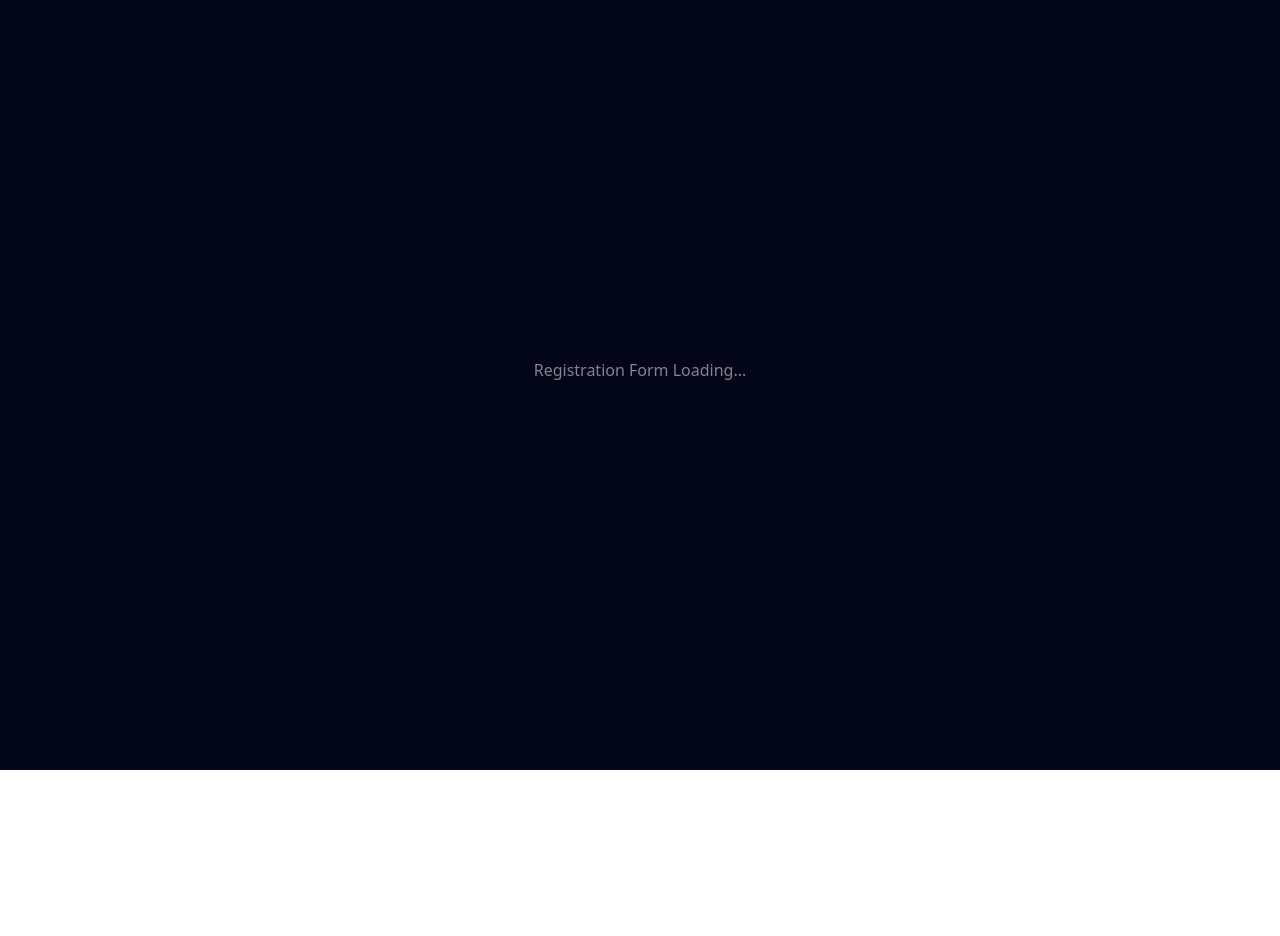
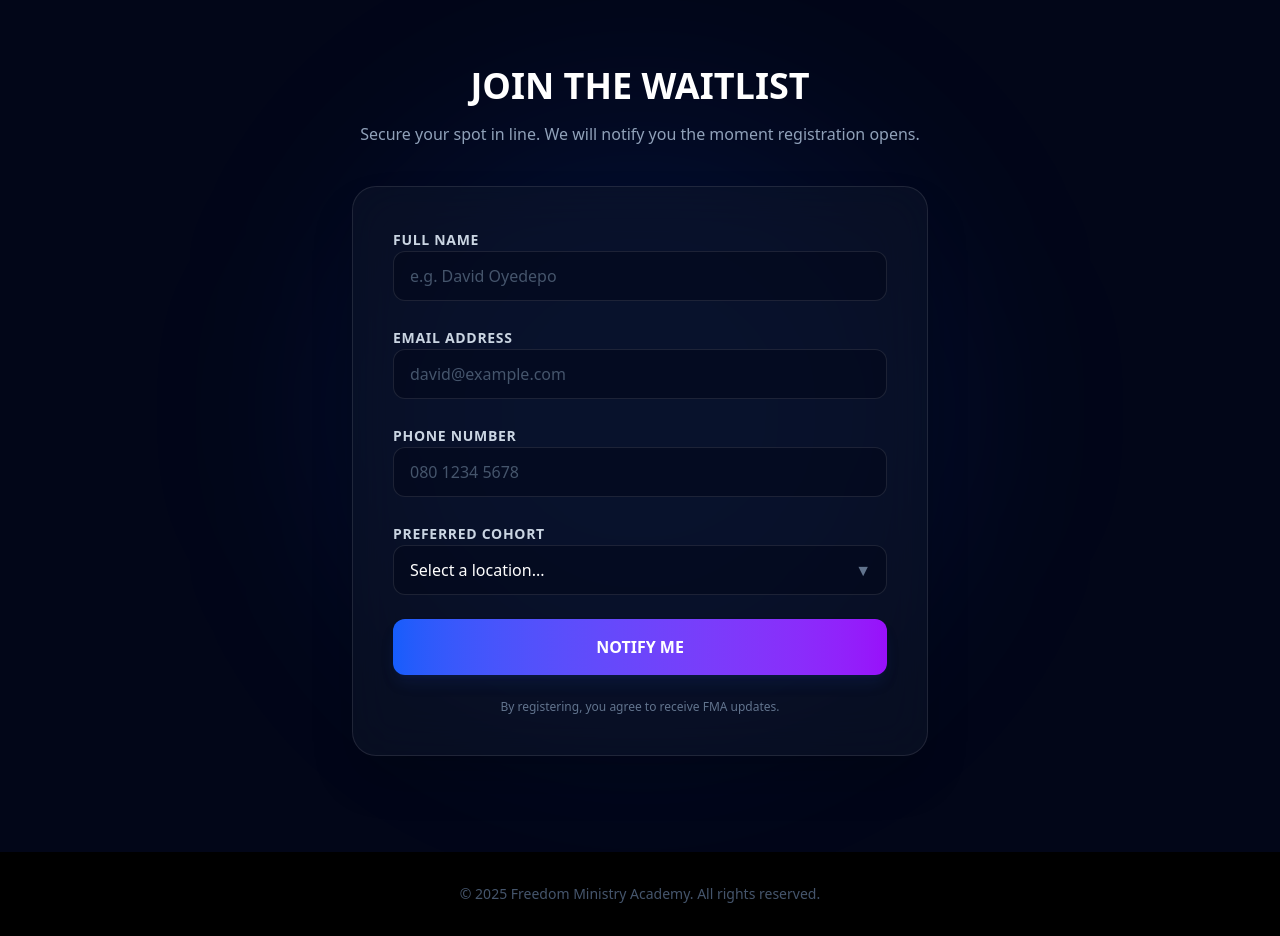
Before and after one commit to asejik/fma-registration, a React (Vite) app: page / in a window 1280 px wide. Shown: the part 1880-2816 px from the top of the page. Before the commit the page ends 2650 px from the top, so only its background shows below. Built offline with nearby package versions, Linux system fonts and the light colour scheme; no server answers.

Commit message:
feat: implement registration form with firestore integration

```diff
--- /dev/null
+++ b/src/components/RegistrationForm.jsx
@@ -0,0 +1,166 @@
+import React, { useState } from 'react';
+import { useForm } from 'react-hook-form';
+import { db } from '../services/firebase';
+import { collection, addDoc, serverTimestamp } from 'firebase/firestore';
+import { Loader2, CheckCircle, AlertCircle } from 'lucide-react';
+
+const RegistrationForm = () => {
+  const [isSubmitting, setIsSubmitting] = useState(false);
+  const [isSuccess, setIsSuccess] = useState(false);
+  const [error, setError] = useState(null);
+
+  const { register, handleSubmit, formState: { errors }, reset } = useForm();
+
+  const onSubmit = async (data) => {
+    setIsSubmitting(true);
+    setError(null);
+
+    try {
+      // 1. Save to Firebase Firestore
+      await addDoc(collection(db, "registrations"), {
+        ...data,
+        createdAt: serverTimestamp(), // detailed server time
+        syncedToSheets: false, // Flag for future background job
+        emailSent: false       // Flag for future email logic
+      });
+
+      // 2. Success Feedback
+      setIsSuccess(true);
+      reset(); // Clear form
+    } catch (err) {
+      console.error("Error saving document: ", err);
+      setError("Something went wrong. Please check your internet connection.");
+    } finally {
+      setIsSubmitting(false);
+    }
+  };
+
+  if (isSuccess) {
+    return (
+      <div id="register" className="py-20 px-4 min-h-[600px] flex items-center justify-center bg-slate-950 relative overflow-hidden">
+        {/* Success Card */}
+        <div className="relative z-10 max-w-md w-full bg-slate-900/50 backdrop-blur-xl border border-green-500/30 rounded-3xl p-8 text-center shadow-2xl animate-fade-in-up">
+          <div className="w-20 h-20 bg-green-500/20 rounded-full flex items-center justify-center mx-auto mb-6 text-green-400">
+            <CheckCircle size={40} />
+          </div>
+          <h3 className="text-3xl font-bold text-white mb-2">You're on the list!</h3>
+          <p className="text-slate-300 mb-8">
+            We have received your interest details. Keep an eye on your email for the official registration announcement.
+          </p>
+          <button
+            onClick={() => setIsSuccess(false)}
+            className="text-sm text-green-400 font-bold hover:text-green-300 underline underline-offset-4"
+          >
+            Register another person
+          </button>
+        </div>
+      </div>
+    );
+  }
+
+  return (
+    <section id="register" className="py-24 px-4 bg-slate-950 relative overflow-hidden">
+      {/* Background Glows */}
+      <div className="absolute top-1/2 left-1/2 -translate-x-1/2 -translate-y-1/2 w-[600px] h-[600px] bg-blue-600/10 blur-[100px] rounded-full pointer-events-none" />
+
+      <div className="relative z-10 max-w-xl mx-auto">
+        <div className="text-center mb-10">
+          <h2 className="text-3xl md:text-4xl font-black text-white mb-4">JOIN THE WAITLIST</h2>
+          <p className="text-slate-400">
+            Secure your spot in line. We will notify you the moment registration opens.
+          </p>
+        </div>
+
+        <form onSubmit={handleSubmit(onSubmit)} className="space-y-6 bg-slate-900/50 backdrop-blur-xl border border-white/10 p-8 md:p-10 rounded-3xl shadow-2xl">
+
+          {/* Full Name */}
+          <div className="space-y-2">
+            <label className="text-sm font-bold text-slate-300 uppercase tracking-wider">Full Name</label>
+            <input
+              {...register("fullName", { required: "Name is required" })}
+              type="text"
+              placeholder="e.g. David Oyedepo"
+              className="w-full bg-slate-950/50 border border-white/10 rounded-xl px-4 py-3 text-white placeholder-slate-600 focus:outline-none focus:border-blue-500 focus:ring-1 focus:ring-blue-500 transition-all"
+            />
+            {errors.fullName && <p className="text-red-400 text-xs flex items-center gap-1"><AlertCircle size={12}/> {errors.fullName.message}</p>}
+          </div>
+
+          {/* Email */}
+          <div className="space-y-2">
+            <label className="text-sm font-bold text-slate-300 uppercase tracking-wider">Email Address</label>
+            <input
+              {...register("email", {
+                required: "Email is required",
+                pattern: { value: /^\S+@\S+$/i, message: "Please enter a valid email" }
+              })}
+              type="email"
+              placeholder="david@example.com"
+              className="w-full bg-slate-950/50 border border-white/10 rounded-xl px-4 py-3 text-white placeholder-slate-600 focus:outline-none focus:border-blue-500 focus:ring-1 focus:ring-blue-500 transition-all"
+            />
+            {errors.email && <p className="text-red-400 text-xs flex items-center gap-1"><AlertCircle size={12}/> {errors.email.message}</p>}
+          </div>
+
+          {/* Phone */}
+          <div className="space-y-2">
+            <label className="text-sm font-bold text-slate-300 uppercase tracking-wider">Phone Number</label>
+            <input
+              {...register("phone", { required: "Phone number is required" })}
+              type="tel"
+              placeholder="080 1234 5678"
+              className="w-full bg-slate-950/50 border border-white/10 rounded-xl px-4 py-3 text-white placeholder-slate-600 focus:outline-none focus:border-blue-500 focus:ring-1 focus:ring-blue-500 transition-all"
+            />
+            {errors.phone && <p className="text-red-400 text-xs flex items-center gap-1"><AlertCircle size={12}/> {errors.phone.message}</p>}
+          </div>
+
+          {/* Cohort Selection */}
+          <div className="space-y-2">
+            <label className="text-sm font-bold text-slate-300 uppercase tracking-wider">Preferred Cohort</label>
+            <div className="relative">
+              <select
+                {...register("cohort", { required: "Please select a cohort" })}
+                className="w-full appearance-none bg-slate-950/50 border border-white/10 rounded-xl px-4 py-3 text-white focus:outline-none focus:border-blue-500 focus:ring-1 focus:ring-blue-500 transition-all"
+              >
+                <option value="">Select a location...</option>
+                <option value="Lagos">Cohort 1: Lagos (March)</option>
+                <option value="Ilorin">Cohort 2: Ilorin (July)</option>
+              </select>
+              <div className="absolute right-4 top-1/2 -translate-y-1/2 pointer-events-none text-slate-500">
+                ▼
+              </div>
+            </div>
+            {errors.cohort && <p className="text-red-400 text-xs flex items-center gap-1"><AlertCircle size={12}/> {errors.cohort.message}</p>}
+          </div>
+
+          {/* Error Message from Firebase */}
+          {error && (
+            <div className="p-3 bg-red-500/10 border border-red-500/20 rounded-lg text-red-400 text-sm text-center">
+              {error}
+            </div>
+          )}
+
+          {/* Submit Button */}
+          <button
+            disabled={isSubmitting}
+            type="submit"
+            className="w-full bg-gradient-to-r from-blue-600 to-purple-600 hover:from-blue-500 hover:to-purple-500 text-white font-bold py-4 rounded-xl shadow-lg shadow-blue-900/20 transform transition-all active:scale-[0.98] disabled:opacity-70 disabled:cursor-not-allowed flex justify-center items-center gap-2"
+          >
+            {isSubmitting ? (
+              <>
+                <Loader2 className="animate-spin" size={20} /> Processing...
+              </>
+            ) : (
+              "NOTIFY ME"
+            )}
+          </button>
+
+          <p className="text-center text-xs text-slate-500 mt-4">
+            By registering, you agree to receive FMA updates.
+          </p>
+
+        </form>
+      </div>
+    </section>
+  );
+};
+
+export default RegistrationForm;
--- a/src/pages/LandingPage.jsx
+++ b/src/pages/LandingPage.jsx
@@ -1,7 +1,8 @@
 import React from 'react';
 import Navbar from '../components/Navbar';
 import Hero from '../components/Hero';
-import InfoSection from '../components/InfoSection'; // Import the new component
+import InfoSection from '../components/InfoSection';
+import RegistrationForm from '../components/RegistrationForm'; // Import it
 
 const LandingPage = () => {
   return (
@@ -9,11 +10,12 @@ const LandingPage = () => {
       <Navbar />
       <Hero />
       <InfoSection />
+      <RegistrationForm />
 
-      {/* Placeholder for Registration Form */}
-      <div id="register" className="min-h-screen bg-slate-950 flex items-center justify-center border-t border-white/5">
-        <p className="text-white opacity-50">Registration Form Loading...</p>
-      </div>
+      {/* Simple Footer */}
+      <footer className="py-8 bg-black text-center text-slate-600 text-sm">
+        <p>&copy; 2025 Freedom Ministry Academy. All rights reserved.</p>
+      </footer>
     </div>
   );
 };
```
